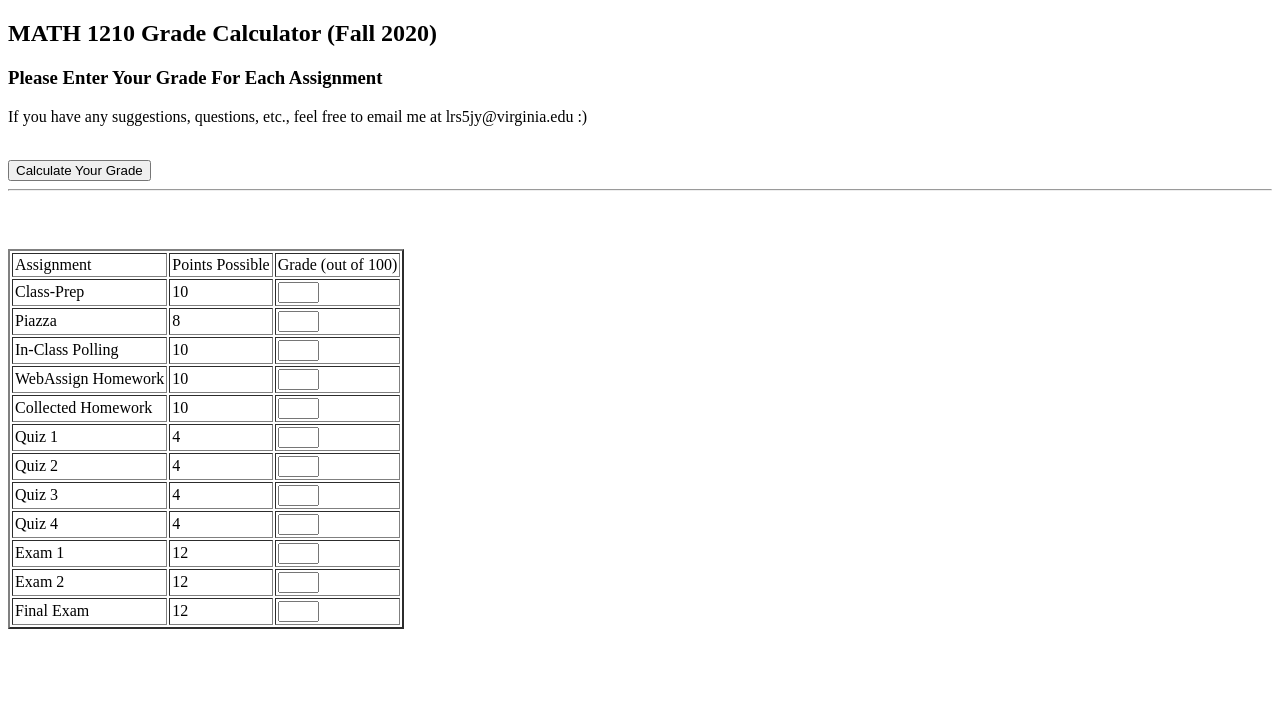
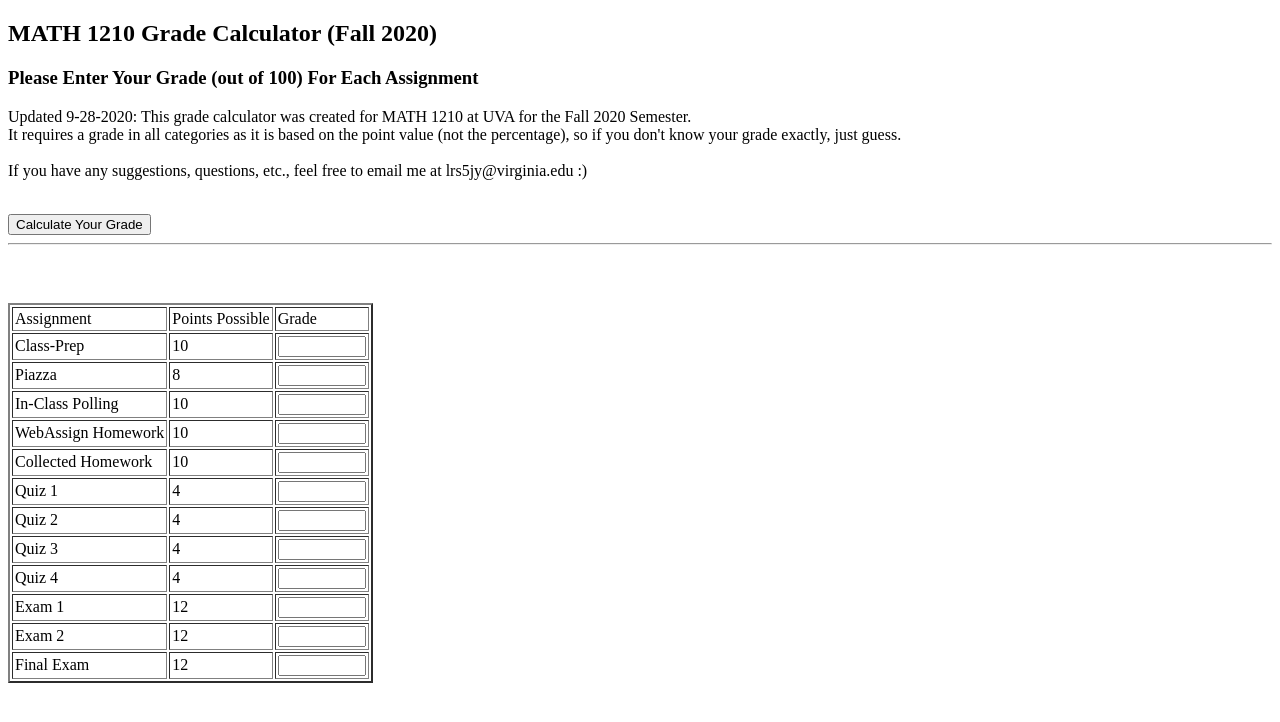
Before and after one commit to LakeEerie/LakeEerie.github.io, a plain HTML site: page index.html in a window 1280 px wide. Drawn offline with Linux system fonts and the light colour scheme.

Commit message:
Update index.html

```diff
--- a/index.html
+++ b/index.html
@@ -8,86 +8,90 @@
 
 <p>
     <h2>MATH 1210 Grade Calculator (Fall 2020)</h2>
-    <h3>Please Enter Your Grade For Each Assignment</h3>
-    <body>If you have any suggestions, questions, etc., feel free to email me at lrs5jy@virginia.edu :)</body>
+    <h3>Please Enter Your Grade (out of 100) For Each Assignment</h3>
+    <body>Updated 9-28-2020: This grade calculator was created for MATH 1210 at UVA for the Fall 2020
+    Semester. <br>
+    It requires a grade in all categories as it is based on the point value (not the
+    percentage), so if you don't know your grade exactly, just guess. <br><br>
+    If you have any suggestions, questions, etc., feel free to email me at lrs5jy@virginia.edu :)</body>
     <TABLE BORDER=2 CELLSPACING=2 CELLPADDING=2>
 
     <tr>
     <td>Assignment</td>
     <td>Points Possible</td>
-    <td>Grade (out of 100)</td>
+    <td>Grade</td>
     </tr>
 
     <tr>
     <td>Class-Prep</td>
     <td>10</td>
-    <td><input type="text" id="cp" size=2 value=""></td>
+    <td><input type="number" min="0" max="100" step="0.01" oninput="validity.valid||(value='');" id="cp" size=2 value=""></td>
     </tr>
 
     <tr>
     <td>Piazza</td>
     <td>8</td>
-    <td><input type="text" id="piazza" size=2 value=""></td>
+    <td><input type="number" min="0" max="100" step="0.01" oninput="validity.valid||(value='');"id="piazza" size=2 value=""></td>
     </tr>
 
     <tr>
     <td>In-Class Polling</td>
     <td>10</td>
-    <td><input type="text" id="polls" size=2 value=""></td>
+    <td><input type="number" min="0" max="100" step="0.01" oninput="validity.valid||(value='');"id="polls" size=2 value=""></td>
     </tr>
 
     <tr>
     <td>WebAssign Homework</td>
     <td>10</td>
-    <td><input type="text" id="hw" size=2 value=""></td>
+    <td><input type="number" min="0" max="100" step="0.01" oninput="validity.valid||(value='');"id="hw" size=2 value=""></td>
     </tr>
 
         <tr>
     <td>Collected Homework</td>
     <td>10</td>
-    <td><input type="text" id="cw" size=2 value=""></td>
+    <td><input type="number" min="0" max="100" step="0.01" oninput="validity.valid||(value='');"id="cw" size=2 value=""></td>
     </tr>
 
         <tr>
     <td>Quiz 1</td>
     <td>4</td>
-    <td><input type="text" id="q1" size=2 value=""></td>
+    <td><input type="number" min="0" max="100" step="0.01" oninput="validity.valid||(value='');" id="q1" size=2 value=""></td>
     </tr>
 
         <tr>
     <td>Quiz 2</td>
     <td>4</td>
-    <td><input type="text" id="q2" size=2 value=""></td>
+    <td><input type="number" min="0" max="100" step="0.01" oninput="validity.valid||(value='');" id="q2" size=2 value=""></td>
     </tr>
 
         <tr>
     <td>Quiz 3</td>
     <td>4</td>
-    <td><input type="text" id="q3" size=2 value=""></td>
+    <td><input type="number" min="0" max="100" step="0.01" oninput="validity.valid||(value='');"id="q3" size=2 value=""></td>
     </tr>
 
         <tr>
     <td>Quiz 4</td>
     <td>4</td>
-    <td><input type="text" id="q4" size=2 value=""></td>
+    <td><input type="number"min="0" max="100" step="0.01" oninput="validity.valid||(value='');" id="q4" size=2 value=""></td>
     </tr>
 
         <tr>
     <td>Exam 1</td>
     <td>12</td>
-    <td><input type="text" id="e1" size=2 value=""></td>
+    <td><input type="number" min="0" max="100" step="0.01" oninput="validity.valid||(value='');"id="e1" size=2 value=""></td>
     </tr>
 
         <tr>
     <td>Exam 2</td>
     <td>12</td>
-    <td><input type="text" id="e2" size=2 value=""></td>
+    <td><input type="number" min="0" max="100" step="0.01" oninput="validity.valid||(value='');"id="e2" size=2 value=""></td>
     </tr>
 
             <tr>
     <td>Final Exam</td>
     <td>12</td>
-    <td><input type="text" id="final" size=2 value=""></td>
+    <td><input type="number" min="0" max="100" step="0.01" oninput="validity.valid||(value='');" id="final" size=2 value=""></td>
     </tr>
 
     <br><br>
```
